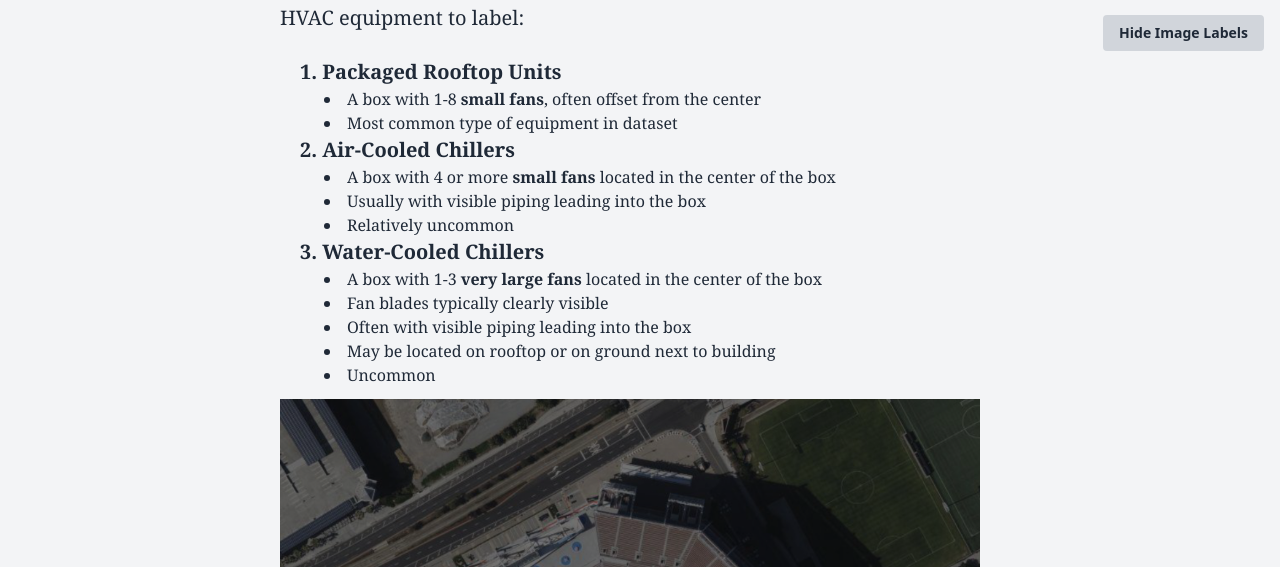
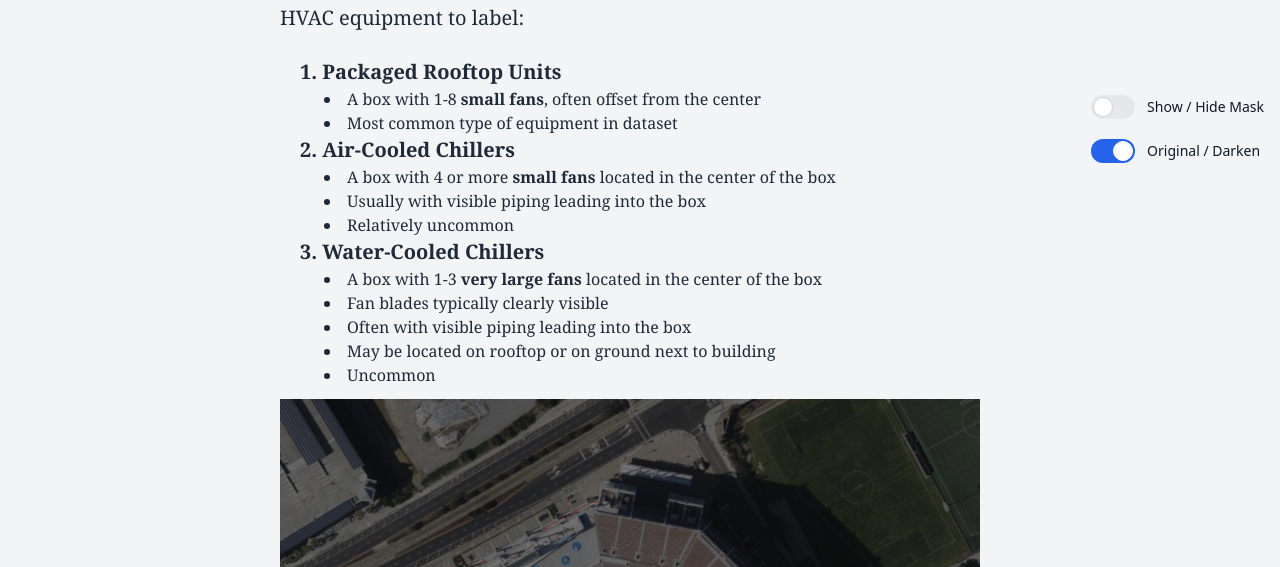
Before and after one commit to entechlab/res-intel-labeling, a website: page index.html in a window 1280 px wide. Shown: the part 233-800 px from the top of the page. Drawn offline with nearby package versions, Linux system fonts and the light colour scheme.

Commit message:
Replaced button with toggles

```diff
--- a/index.html
+++ b/index.html
@@ -201,7 +201,25 @@ lie outside of the orange boundary. There are three types of HVAC equipment to l
       <ul id="legend-label" class=""></ul>
 		</div>
 		<br>
-		<button class="bg-gray-300 hover:bg-gray-400 text-gray-800 font-bold w-30 h-auto py-2 px-4 rounded-l rounded-r text-sm float-left" id="hide-button">Hide Image Labels</button>
+    <!-- <button class="bg-gray-300 hover:bg-gray-400 text-gray-800 font-bold w-30 h-auto py-2 px-4 rounded-l rounded-r text-sm float-left" id="hide-button">Hide Image Labels</button> !-->
+      <div id="controls" class="flex flex-col mt-20">
+        <div id="hide-mask">
+          <label  class="inline-flex float-left items-center cursor-pointer">
+          <input id='hide-mask-toggle' type="checkbox" value=""  class="sr-only peer">
+          <div class="relative w-11 h-6 bg-gray-200 peer-focus:outline-none peer-focus:ring-4 peer-focus:ring-blue-300 dark:peer-focus:ring-blue-800 rounded-full peer dark:bg-gray-700 peer-checked:after:translate-x-full rtl:peer-checked:after:-translate-x-full peer-checked:after:border-white after:content-[''] after:absolute after:top-[2px] after:start-[2px] after:bg-white after:border-gray-300 after:border after:rounded-full after:h-5 after:w-5 after:transition-all dark:border-gray-600 peer-checked:bg-blue-600"></div>
+          <span id="hide-toggle-span" class="ms-3 text-sm font-medium text-gray-900 text-gray-300">Show / Hide Mask</span>
+        </label>
+
+        </div>
+        <div id="show-original" class="pt-5">
+          <label class="inline-flex float-left items-center cursor-pointer">
+          <input id='darken-toggle' type="checkbox" value="" class="sr-only peer" checked>
+          <div class="relative w-11 h-6 bg-gray-200 peer-focus:outline-none peer-focus:ring-4 peer-focus:ring-blue-300 dark:peer-focus:ring-blue-800 rounded-full peer dark:bg-gray-700 peer-checked:after:translate-x-full rtl:peer-checked:after:-translate-x-full peer-checked:after:border-white after:content-[''] after:absolute after:top-[2px] after:start-[2px] after:bg-white after:border-gray-300 after:border after:rounded-full after:h-5 after:w-5 after:transition-all dark:border-gray-600 peer-checked:bg-blue-600"></div>
+          <span id="darken-span" class="ms-3 text-sm font-medium text-gray-900 text-gray-300">Original / Darken</span>
+        </label>
+
+        </div>
+      </div>
   </div>
 
 
--- a/public/js/index.js
+++ b/public/js/index.js
@@ -209,8 +209,9 @@ let res = Promise.all([
         promises.push(promise)
     })
 })
+
 console.log(res)
-document.getElementById('hide-button').addEventListener('click', (e) => {
+document.getElementById('hide-mask-toggle').addEventListener('change', (e) => {
     console.log(e.target.id)
     if (states[e.target.id]) {
         let polys = document.querySelectorAll('.poly')
@@ -221,14 +222,16 @@ document.getElementById('hide-button').addEventListener('click', (e) => {
     } else {
         let polys = document.querySelectorAll('.poly')
         polys.forEach((poly) => poly.removeAttribute('style'))
-        e.target.innerHTML = 'Hide Image Labels'
+      // e.target.innerHTML = 'Hide Image Labels'
         states[e.target.id] = true
     }
+})
+document.getElementById("darken-toggle").addEventListener('change', (e) => {
+
     // toggle darkened style from image
     let imgs = document.querySelectorAll("img")
     imgs.forEach((img) => img.classList.toggle("darkened"))
 })
-
 const legend = document.getElementById('legend')
 const toggleButton = document.getElementById('toggle-legend')
 
```
